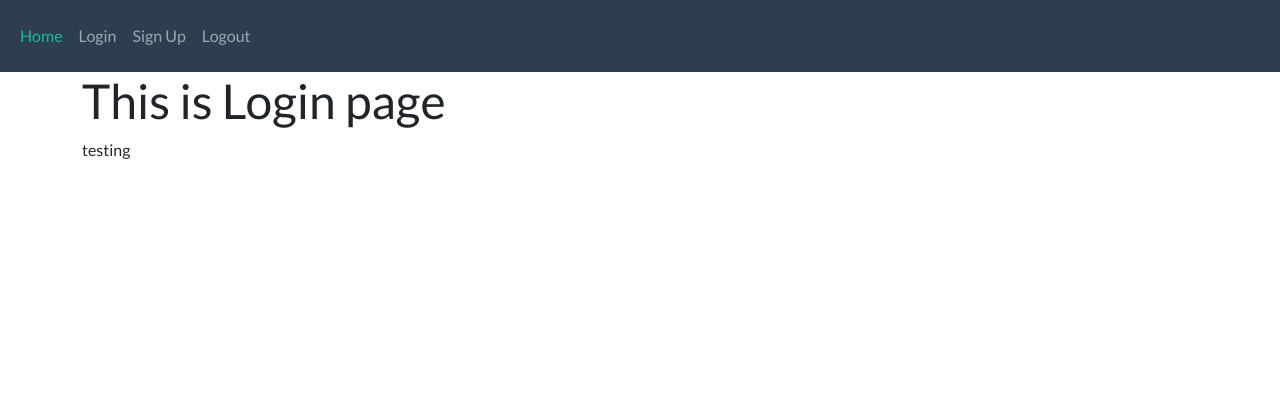
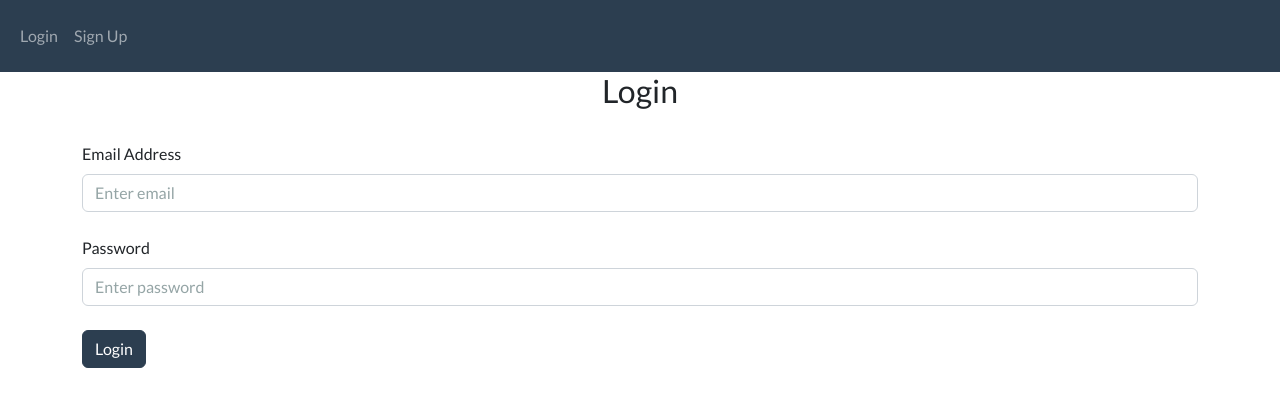
Before and after one commit to LiudmilaLV/-My-Projects-tracker, a Flask app: page /login in a window 1280 px wide. Shown: the top 407 px of the page. Run offline with Flask 2, Linux system fonts and the light colour scheme; some libraries are stand-ins or nearby versions.

Commit message:
models + db, login, loguot (tutorial finished)

```diff
--- a/website/auth.py
+++ b/website/auth.py
@@ -1,15 +1,62 @@
-from flask import Blueprint, render_template
+from flask import Flask, Blueprint, render_template, request, flash, redirect, url_for
+from werkzeug.utils import redirect
+from .models import User
+from werkzeug.security import generate_password_hash, check_password_hash
+from . import db
+from flask_login import login_user, login_required, logout_user, current_user
 
 auth = Blueprint('auth', __name__)
 
-@auth.route('/login')
+@auth.route('/login', methods=['GET','POST'])
 def login():
-    return render_template("login.html", text="testing")
+    if request.method == 'POST':
+        email = request.form.get('email')
+        password = request.form.get('password')
+
+        user = User.query.filter_by(email=email).first()
+        if user:
+            if check_password_hash(user.password, password):
+                flash('Logged in successfully!', category='success')
+                login_user(user, remember=True)
+                return redirect(url_for('views.home'))
+            else:
+                flash('Incorrect password.', category='warning')
+        else:
+            flash('Email does not exist', category='warning')
+
+    return render_template("login.html", user=current_user)
 
 @auth.route('/logout')
+@login_required
 def logout():
-    return "<p>Logout</p>"
+    logout_user()
+    flash('You logged out!', category='info')
+    return redirect(url_for('auth.login'))
 
-@auth.route('/sign-up')
+@auth.route('/sign-up', methods=['GET','POST'])
 def sign_up():
-    return render_template("sign_up.html")
+    if request.method == 'POST':
+        email = request.form.get('email')
+        name = request.form.get('name')
+        password1 = request.form.get('password1')
+        password2 = request.form.get('password2')
+
+        user = User.query.filter_by(email=email).first()
+        if user:
+            flash('Email already exists.', category='warning')
+        elif len(email) < 4:
+            flash('Email must be greater than 3 charachters.', category='warning')
+        elif len(name)  < 2:
+            flash('Name must be greater than 1 charachters.', category='warning')
+        elif password1 != password2:
+            flash('Passwords don\'t match', category='warning')
+        elif len(password1) < 7:
+            flash('Password must be at least 8 charachters.', category='warning')
+        else:
+            new_user = User(email=email, name=name, password=generate_password_hash(password1, method='sha256'))
+            db.session.add(new_user)
+            db.session.commit()
+            login_user(user, remember=True)
+            flash('Account successfully created!', category='success')
+            return redirect(url_for('views.home'))
+    return render_template("sign_up.html", user=current_user)
--- /dev/null
+++ b/website/static/style.css
@@ -0,0 +1,4 @@
+.dashboard {
+    display: flex;
+    height: 100%;
+}
--- a/website/templates/base.html
+++ b/website/templates/base.html
@@ -18,24 +18,40 @@
           </button>
           <div class="collapse navbar-collapse" id="navbarColor01">
             <ul class="navbar-nav me-auto">
+              {% if user.is_authenticated %}
               <li class="nav-item">
                 <a class="nav-link active" href="/">Home
                   <span class="visually-hidden">(current)</span>
                 </a>
               </li>
               <li class="nav-item">
+                <a class="nav-link" href="/logout">Logout</a>
+              </li>
+              {% else %}
+              <li class="nav-item">
                 <a class="nav-link" href="/login">Login</a>
               </li>
               <li class="nav-item">
                 <a class="nav-link" href="/sign-up">Sign Up</a>
               </li>
-              <li class="nav-item">
-                <a class="nav-link" href="/logout">Logout</a>
-              </li>
+              {% endif %}
             </ul>
           </div>
         </div>
       </nav>
+
+
+
+    {% with messages = get_flashed_messages(with_categories=true) %}
+      {% if messages %}
+        {% for category, message in messages %}
+          <div class="alert alert-{{ category }} border text-center" role="alert">
+            {{ message }}
+          </div>
+        {% endfor %}
+      {% endif %}
+    {% endwith %}
+
     <div class="container" >
       {% block content %}{% endblock %}
     </div>
--- a/website/templates/login.html
+++ b/website/templates/login.html
@@ -1,6 +1,20 @@
 {% extends "base.html" %}
 {% block title %}Login{% endblock %}
 {% block content %}
-<h1>This is Login page</h1>
-{{text}}
+
+<form method="POST">
+    <h3 align="center">Login</h3>
+    <div class="form-group">
+        <label for="email" class="form-label mt-4">Email Address</label>
+        <input type="email" class="form-control" id="email" name="email" placeholder="Enter email">
+    </div>
+    <div class="form-group">
+        <label for="password" class="form-label mt-4">Password</label>
+        <input type="password" class="form-control" id="password" name="password" placeholder="Enter password">
+    </div>
+    <br>
+    <button type="submit" class="btn btn-primary">Login</button>
+</form>
+
+
 {% endblock %}
```
Also changed, not shown: website/__init__.py (+28 -0 lines), website/models.py (+16 -0 lines), website/templates/home.html (+25 -1 lines), website/templates/sign_up.html (+21 -1 lines), website/views.py (+8 -3 lines), website/database.db (added).
